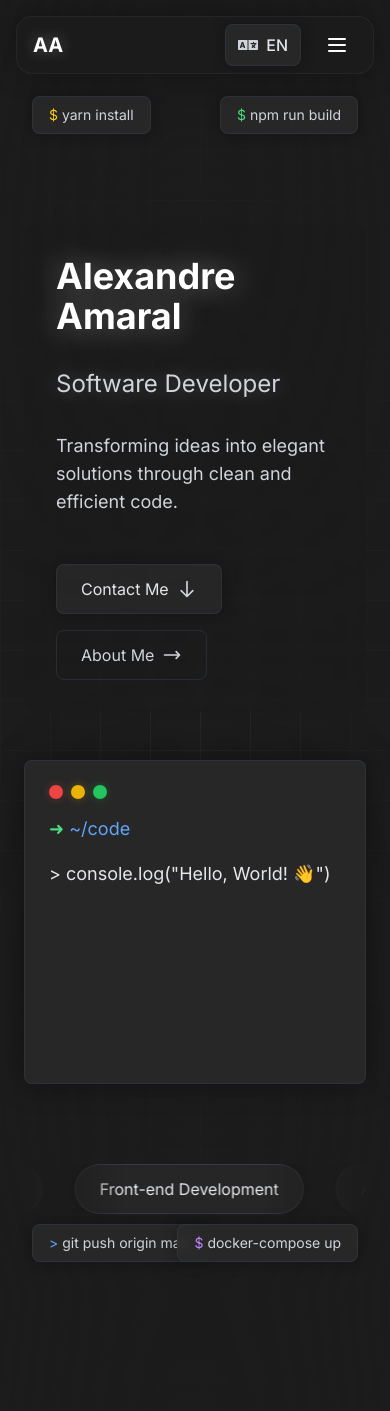
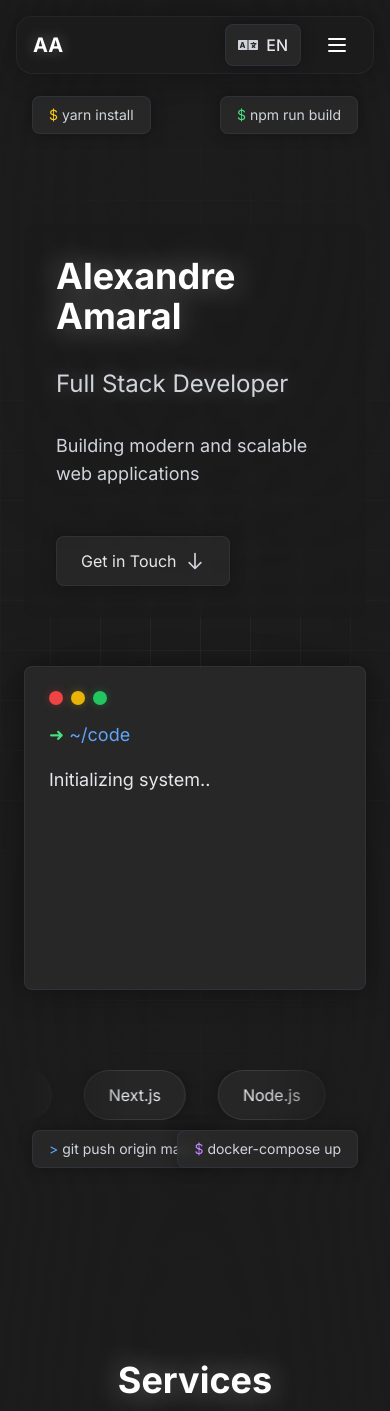
Before and after one commit to alexandre-amaral/portfolio, a Next.js app: page / in a window 390 px wide. Shown: the top 1411 px of the page. Built offline with nearby package versions, Linux system fonts and the light colour scheme.

Commit message:
correções hero

```diff
--- a/app/components/AboutMe.tsx
+++ b/app/components/AboutMe.tsx
@@ -6,7 +6,6 @@ import { FaRocket, FaLightbulb, FaCogs } from 'react-icons/fa';
 import { useLanguage } from '../contexts/LanguageContext';
 import gsap from 'gsap';
 import { ScrollTrigger } from 'gsap/ScrollTrigger';
-import GetInTouch from './GetInTouch';
 import Projects from './Projects';
 
 gsap.registerPlugin(ScrollTrigger);
@@ -285,7 +284,7 @@ const AboutMe = () => {
       ref={sectionRef}
       style={{ opacity }}
       id="about-section"
-      className="min-h-screen bg-[#1C1C1C] relative overflow-hidden py-20"
+      className="min-h-screen bg-[#1C1C1C] relative overflow-hidden py-24 md:py-32"
     >
       {/* Background Pattern with Parallax */}
       <motion.div
@@ -370,8 +369,6 @@ const AboutMe = () => {
           >
             <span className="text-cyan-400">$</span> ssh connect@portfolio
           </div>
-
-          <GetInTouch />
         </motion.div>
 
         {/* About Me Section with Parallax */}
@@ -544,35 +541,6 @@ const AboutMe = () => {
 
         {/* Projects Section */}
         <Projects />
-
-        {/* Get In Touch Section with Parallax */}
-        <motion.div
-          style={{ y: useTransform(scrollYProgress, [0.3, 0.7], [0, -30]) }}
-          className="relative"
-        >
-          {/* Command Tags for Contact Section */}
-          <div
-            className="absolute -top-8 left-4 z-40 font-mono text-sm bg-[#2A2A2A]/90
-                     text-gray-300 px-4 py-2 rounded-lg border border-gray-700/50
-                     shadow-[0_0_15px_rgba(0,0,0,0.3)] backdrop-blur-sm
-                     transition-all duration-200 ease-out cursor-pointer
-                     hover:scale-105 hover:border-gray-600"
-          >
-            <span className="text-pink-400">$</span> mail -s &quot;Hello&quot; contact@me.com
-          </div>
-
-          <div
-            className="absolute -top-8 right-4 z-40 font-mono text-sm bg-[#2A2A2A]/90
-                     text-gray-300 px-4 py-2 rounded-lg border border-gray-700/50
-                     shadow-[0_0_15px_rgba(0,0,0,0.3)] backdrop-blur-sm
-                     transition-all duration-200 ease-out cursor-pointer
-                     hover:scale-105 hover:border-gray-600"
-          >
-            <span className="text-cyan-400">$</span> ssh connect@portfolio
-          </div>
-
-          <GetInTouch />
-        </motion.div>
       </div>
     </motion.div>
   );
--- a/app/components/Hero.tsx
+++ b/app/components/Hero.tsx
@@ -17,30 +17,19 @@ const translations = {
       contact: 'Contact'
     },
     hero: {
-      title: 'Software Developer',
-      description: 'Transforming ideas into elegant solutions through clean and efficient code.'
+      title: 'Full Stack Developer',
+      description: 'Building modern and scalable web applications'
     },
-    skills: [
-      'Back-end Development', 'Front-end Development', 'API Design',
-      'Cloud Architecture', 'Database Engineering', 'DevOps',
-      'System Design', 'Web Security', 'Mobile Development',
-      'UI/UX Design', 'Performance Optimization', 'Microservices'
+    skills: ['React', 'Next.js', 'Node.js', 'TypeScript', 'Python', 'AWS'],
+    terminal: [
+      'Initializing system...',
+      'Loading dependencies...',
+      'Starting development server...',
+      'Ready for coding!'
     ],
-    terminal: [
-      '> console.log("Hello, World! 👋");',
-      '⚡ Executing code...',
-      '✨ Output: Hello, World! 👋',
-      '> const message = "Welcome to my portfolio!";',
-      '⚡ Executing code...',
-      '✨ Output: Welcome to my portfolio!',
-      '> function greet(name) {',
-      '    return `Hello ${name}! Ready to code? 🚀`;',
-      '}',
-      '⚡ Executing code...',
-      '✨ Function greet() defined successfully!',
-      '> greet("Developer")',
-      '✨ Output: Hello Developer! Ready to code? 🚀'
-    ]
+    cta: {
+      contact: 'Get in Touch'
+    }
   },
   pt: {
     nav: {
@@ -50,30 +39,19 @@ const translations = {
       contact: 'Contato'
     },
     hero: {
-      title: 'Desenvolvedor de Software',
-      description: 'Transformando ideias em soluções elegantes através de código limpo e eficiente.'
+      title: 'Desenvolvedor Full Stack',
+      description: 'Construindo aplicações web modernas e escaláveis'
     },
-    skills: [
-      'Desenvolvimento Back-end', 'Desenvolvimento Front-end', 'Design de APIs',
-      'Arquitetura em Nuvem', 'Engenharia de Banco de Dados', 'DevOps',
-      'Design de Sistemas', 'Segurança Web', 'Desenvolvimento Mobile',
-      'Design de UI/UX', 'Otimização de Performance', 'Microsserviços'
+    skills: ['React', 'Next.js', 'Node.js', 'TypeScript', 'Python', 'AWS'],
+    terminal: [
+      'Inicializando sistema...',
+      'Carregando dependências...',
+      'Iniciando servidor de desenvolvimento...',
+      'Pronto para programar!'
     ],
-    terminal: [
-      '> console.log("Olá, Mundo! 👋");',
-      '⚡ Executando código...',
-      '✨ Saída: Olá, Mundo! 👋',
-      '> const mensagem = "Bem-vindo ao meu portfólio!";',
-      '⚡ Executando código...',
-      '✨ Saída: Bem-vindo ao meu portfólio!',
-      '> function saudar(nome) {',
-      '    return `Olá ${nome}! Pronto para programar? 🚀`;',
-      '}',
-      '⚡ Executando código...',
-      '✨ Função saudar() definida com sucesso!',
-      '> saudar("Desenvolvedor")',
-      '✨ Saída: Olá Desenvolvedor! Pronto para programar? 🚀'
-    ]
+    cta: {
+      contact: 'Entre em Contato'
+    }
   }
 };
 
@@ -89,13 +67,6 @@ export default function Hero() {
   const topLeftTagRef = useRef<HTMLDivElement>(null);
   const bottomLeftTagRef = useRef<HTMLDivElement>(null);
   const bottomRightTagRef = useRef<HTMLDivElement>(null);
-
-  const scrollToSection = (sectionId: string) => {
-    const section = document.getElementById(sectionId);
-    if (section) {
-      section.scrollIntoView({ behavior: 'smooth' });
-    }
-  };
 
   useEffect(() => {
     // Infinite scrolling animation for skills
@@ -383,7 +354,12 @@ export default function Hero() {
             {/* Contact Button */}
             <div className="flex flex-wrap gap-4 pt-4">
               <button
-                onClick={() => scrollToSection('contact')}
+                onClick={() => {
+                  const contactSection = document.getElementById('contact');
+                  if (contactSection) {
+                    contactSection.scrollIntoView({ behavior: 'smooth' });
+                  }
+                }}
                 className="group flex items-center gap-2 px-6 py-3 bg-[#2A2A2A]/80
                          text-gray-200 rounded-lg border border-gray-700/50
                          shadow-[0_0_15px_rgba(0,0,0,0.3)]
@@ -391,7 +367,7 @@ export default function Hero() {
                          hover:shadow-[0_0_20px_rgba(0,0,0,0.4)]
                          transition-all duration-300 ease-out"
               >
-                <span>{language === 'en' ? 'Contact Me' : 'Contate-me'}</span>
+                <span>{t.cta.contact}</span>
                 <svg
                   className="w-5 h-5 text-gray-300 group-hover:text-white transition-colors duration-300 group-hover:translate-y-1"
                   fill="none"
@@ -403,30 +379,6 @@ export default function Hero() {
                     strokeLinejoin="round"
                     strokeWidth={2}
                     d="M19 14l-7 7m0 0l-7-7m7 7V3"
-                  />
-                </svg>
-              </button>
-
-              <button
-                onClick={() => scrollToSection('about')}
-                className="group flex items-center gap-2 px-6 py-3 bg-transparent
-                         text-gray-300 rounded-lg border border-gray-700/50
-                         hover:bg-[#2A2A2A]/30 hover:border-gray-600
-                         hover:text-white
-                         transition-all duration-300 ease-out"
-              >
-                <span>{language === 'en' ? 'About Me' : 'Sobre Mim'}</span>
-                <svg
-                  className="w-5 h-5 text-gray-300 group-hover:text-white transition-colors duration-300 group-hover:translate-x-1"
-                  fill="none"
-                  stroke="currentColor"
-                  viewBox="0 0 24 24"
-                >
-                  <path
-                    strokeLinecap="round"
-                    strokeLinejoin="round"
-                    strokeWidth={2}
-                    d="M17 8l4 4m0 0l-4 4m4-4H3"
                   />
                 </svg>
               </button>
--- a/app/components/Projects.tsx
+++ b/app/components/Projects.tsx
@@ -188,7 +188,7 @@ export default function Projects() {
   return (
     <div
       ref={sectionRef}
-      className="relative bg-[#1C1C1C] overflow-hidden py-32 md:py-48"
+      className="relative bg-[#1C1C1C] overflow-hidden py-24 md:py-32"
     >
       {/* Background Pattern with Parallax */}
       <motion.div
--- a/app/components/Services.tsx
+++ b/app/components/Services.tsx
@@ -252,7 +252,7 @@ export default function Services() {
   return (
     <div
       ref={sectionRef}
-      className="relative bg-[#1C1C1C] overflow-hidden py-32 md:py-48"
+      className="relative bg-[#1C1C1C] overflow-hidden py-24 md:py-32"
     >
       {/* Background Pattern with Parallax */}
       <motion.div
```
